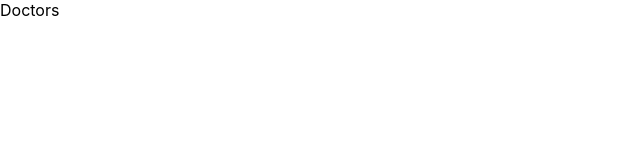
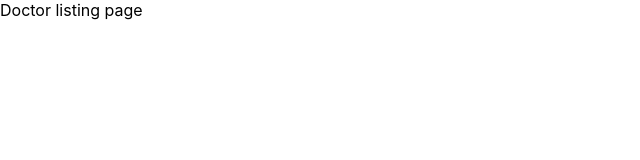
Before and after one commit to light-hms/light-hms-ui, a React (Create React App) app: page /doctors in a window 1280 px wide. Shown: the top 160 px of the page, without its empty margins (0-640 px from the left). Built offline with nearby package versions, Linux system fonts and the light colour scheme.

Commit message:
Nikshep | Add pages for CRUD on doctors

```diff
--- a/src/AppRouter.jsx
+++ b/src/AppRouter.jsx
@@ -2,7 +2,7 @@ import React from 'react';
 import { BrowserRouter as Router } from "react-router-dom";
 import { Route, Switch } from 'react-router';
 import PatientsRouter from './components/Patients/PatientsRouter';
-import DoctorsRouter from './components/DoctorsRouter';
+import DoctorsRouter from './components/doctors/DoctorsRouter';
 import HomePage from './components/HomePage';
 
 const AppRouter = () =>
--- a/src/components/DoctorsRouter.jsx
+++ /dev/null
@@ -1,9 +0,0 @@
-import React from 'react';
-
-const DoctorsRouter = () => (
-  <div>
-    Doctors
-  </div>
-);
-
-export default DoctorsRouter;
--- /dev/null
+++ b/src/components/doctors/CreateDoctorPage.jsx
@@ -0,0 +1,9 @@
+import React from 'react';
+
+const CreateDoctorPage = () => (
+  <div>
+    Doctor creation page
+  </div>
+);
+
+export default CreateDoctorPage;
--- /dev/null
+++ b/src/components/doctors/DoctorsListingPage.jsx
@@ -0,0 +1,9 @@
+import React from 'react';
+
+const DoctorsListingPage = () => (
+  <div>
+    Doctor listing page
+  </div>
+);
+
+export default DoctorsListingPage;
--- /dev/null
+++ b/src/components/doctors/DoctorsRouter.jsx
@@ -0,0 +1,17 @@
+import React from 'react';
+import { Route, Switch } from "react-router";
+import CreateDoctorPage from "./CreateDoctorPage";
+import DoctorsListingPage from "./DoctorsListingPage";
+
+const DoctorsRouter = (props) => {
+  const path = props.location.pathname;
+
+  return (
+    <Switch>
+      <Route path={`${path}/new`} exact component={CreateDoctorPage}/>
+      <Route path={`${path}`} component={DoctorsListingPage}/>
+    </Switch>
+  );
+};
+
+export default DoctorsRouter;
```
